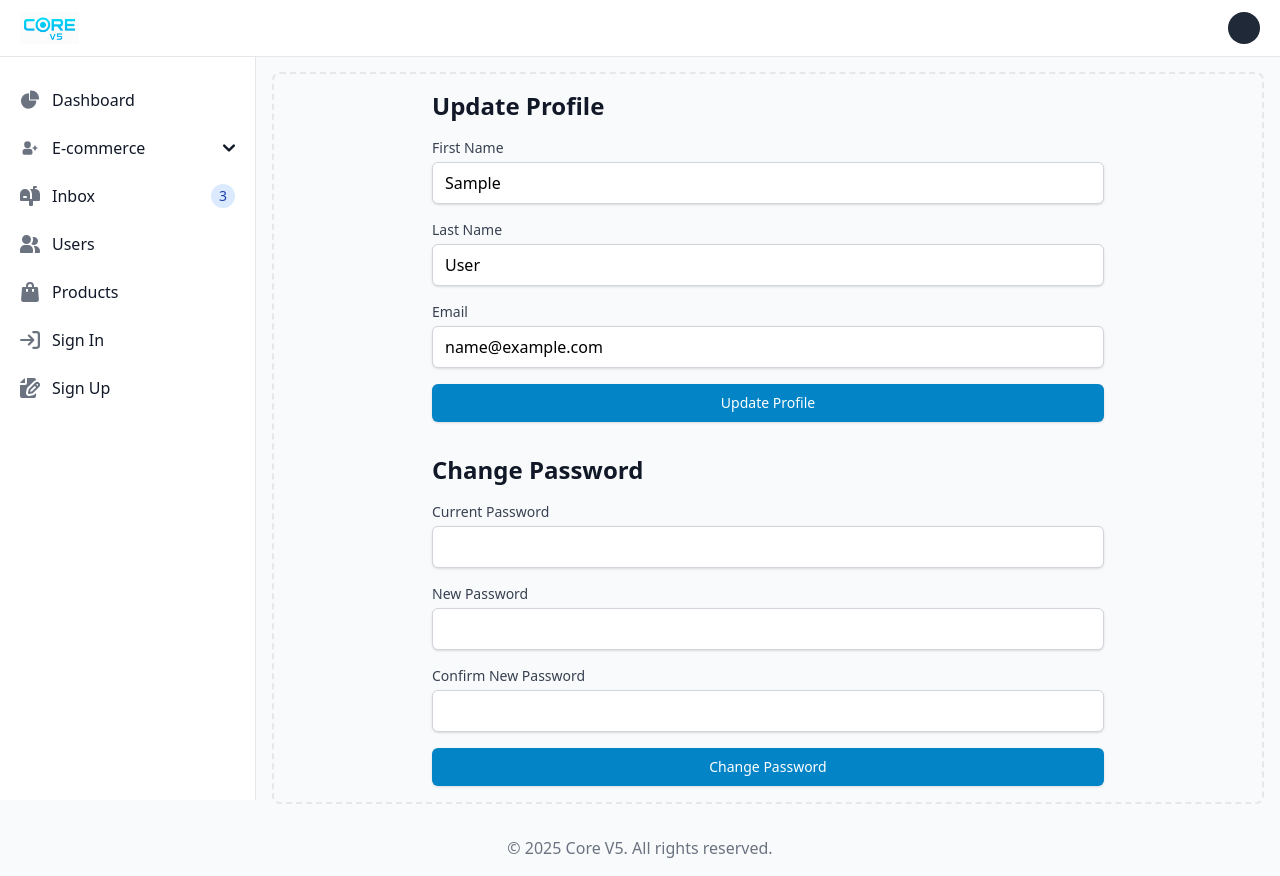
After one commit to akenore/core-v5, a Django app: page /settings/ in a window 1280 px wide. The commit adds this page. Run offline with Django 5.2, Linux system fonts and the light colour scheme; the visitor is signed in with stand-in values (Sample User, id 1); some libraries are stand-ins or nearby versions.

Commit message:
imporve UI for auth and dashboard API

```diff
--- /dev/null
+++ b/api/_auth/templates/_auth/settings.html
@@ -0,0 +1,87 @@
+{% extends 'ui/base.html' %}
+{% load i18n static %}
+{% block title %}{% trans 'Admin Dashboard' %}{% endblock %}
+
+{% block header %}
+{% include "ui/header.html" %}
+{% endblock header %}
+
+{% block sidebar %}
+   {% include 'ui/sidebar.html' %}
+{% endblock sidebar %}
+
+{% block content %}
+<div class="p-4 border-2 border-gray-200 border-dashed rounded-lg dark:border-gray-700 mt-14">
+    <div class="max-w-2xl mx-auto">
+        {% if messages %}
+        <div class="mb-4">
+            {% for message in messages %}
+            <div class="p-4 mb-4 text-sm rounded-lg {% if message.tags == 'success' %}bg-green-100 text-green-700{% else %}bg-red-100 text-red-700{% endif %}" role="alert">
+                {{ message }}
+            </div>
+            {% endfor %}
+        </div>
+        {% endif %}
+
+        <!-- User Information Update Form -->
+        <div class="mb-8">
+            <h2 class="text-2xl font-bold text-gray-900 dark:text-white mb-4">{% trans 'Update Profile' %}</h2>
+            <form method="post" class="space-y-4">
+                {% csrf_token %}
+                <input type="hidden" name="update_profile" value="1">
+                <div>
+                    <label for="id_first_name" class="block text-sm font-medium text-gray-700 dark:text-gray-300">{% trans 'First Name' %}</label>
+                    <input type="text" name="first_name" id="id_first_name" value="{{ user.first_name|default:'' }}"
+                        class="mt-1 block w-full rounded-md border-gray-300 shadow-sm focus:border-primary-500 focus:ring-primary-500 dark:bg-gray-700 dark:border-gray-600 dark:text-white">
+                </div>
+                <div>
+                    <label for="id_last_name" class="block text-sm font-medium text-gray-700 dark:text-gray-300">{% trans 'Last Name' %}</label>
+                    <input type="text" name="last_name" id="id_last_name" value="{{ user.last_name|default:'' }}"
+                        class="mt-1 block w-full rounded-md border-gray-300 shadow-sm focus:border-primary-500 focus:ring-primary-500 dark:bg-gray-700 dark:border-gray-600 dark:text-white">
+                </div>
+                <div>
+                    <label for="id_email" class="block text-sm font-medium text-gray-700 dark:text-gray-300">{% trans 'Email' %}</label>
+                    <input type="email" name="email" id="id_email" value="{{ user.email|default:'' }}"
+                        class="mt-1 block w-full rounded-md border-gray-300 shadow-sm focus:border-primary-500 focus:ring-primary-500 dark:bg-gray-700 dark:border-gray-600 dark:text-white">
+                </div>
+                <div>
+                    <button type="submit"
+                        class="w-full flex justify-center py-2 px-4 border border-transparent rounded-md shadow-sm text-sm font-medium text-white bg-primary-600 hover:bg-primary-700 focus:outline-none focus:ring-2 focus:ring-offset-2 focus:ring-primary-500">
+                        {% trans 'Update Profile' %}
+                    </button>
+                </div>
+            </form>
+        </div>
+
+        <!-- Password Change Form -->
+        <div>
+            <h2 class="text-2xl font-bold text-gray-900 dark:text-white mb-4">{% trans 'Change Password' %}</h2>
+            <form method="post" class="space-y-4">
+                {% csrf_token %}
+                <input type="hidden" name="change_password" value="1">
+                <div>
+                    <label for="id_old_password" class="block text-sm font-medium text-gray-700 dark:text-gray-300">{% trans 'Current Password' %}</label>
+                    <input type="password" name="old_password" id="id_old_password" required
+                        class="mt-1 block w-full rounded-md border-gray-300 shadow-sm focus:border-primary-500 focus:ring-primary-500 dark:bg-gray-700 dark:border-gray-600 dark:text-white">
+                </div>
+                <div>
+                    <label for="id_new_password1" class="block text-sm font-medium text-gray-700 dark:text-gray-300">{% trans 'New Password' %}</label>
+                    <input type="password" name="new_password1" id="id_new_password1" required
+                        class="mt-1 block w-full rounded-md border-gray-300 shadow-sm focus:border-primary-500 focus:ring-primary-500 dark:bg-gray-700 dark:border-gray-600 dark:text-white">
+                </div>
+                <div>
+                    <label for="id_new_password2" class="block text-sm font-medium text-gray-700 dark:text-gray-300">{% trans 'Confirm New Password' %}</label>
+                    <input type="password" name="new_password2" id="id_new_password2" required
+                        class="mt-1 block w-full rounded-md border-gray-300 shadow-sm focus:border-primary-500 focus:ring-primary-500 dark:bg-gray-700 dark:border-gray-600 dark:text-white">
+                </div>
+                <div>
+                    <button type="submit"
+                        class="w-full flex justify-center py-2 px-4 border border-transparent rounded-md shadow-sm text-sm font-medium text-white bg-primary-600 hover:bg-primary-700 focus:outline-none focus:ring-2 focus:ring-offset-2 focus:ring-primary-500">
+                        {% trans 'Change Password' %}
+                    </button>
+                </div>
+            </form>
+        </div>
+    </div>
+</div>
+{% endblock content %}
--- a/api/_auth/urls.py
+++ b/api/_auth/urls.py
@@ -1,16 +1,15 @@
 from django.urls import path
+from django.contrib.auth import views as auth_views
 from . import views
 
 app_name = '_auth'
 
 urlpatterns = [
-
-    path('auth/login/', views.LoginView.as_view(), name='login'),
-    path('auth/logout/', views.LogoutView.as_view(), name='logout'),
-    path('auth/password-change/', views.PasswordChangeView.as_view(), name='password_change'),
-    path('auth/password-change/done/', views.PasswordChangeDoneView.as_view(), name='password_change_done'),
-    path('auth/password-reset/', views.PasswordResetView.as_view(), name='password_reset'),
-    path('auth/password-reset/done/', views.PasswordResetDoneView.as_view(), name='password_reset_done'),
-    path('auth/reset/<uidb64>/<token>/', views.PasswordResetConfirmView.as_view(), name='password_reset_confirm'),
-    path('auth/reset/done/', views.PasswordResetCompleteView.as_view(), name='password_reset_complete'),
+    path('login/', views.LoginView.as_view(), name='login'),
+    path('logout/', auth_views.LogoutView.as_view(), name='logout'),
+    path('password_reset/', auth_views.PasswordResetView.as_view(), name='password_reset'),
+    path('password_reset/done/', auth_views.PasswordResetDoneView.as_view(), name='password_reset_done'),
+    path('reset/<uidb64>/<token>/', auth_views.PasswordResetConfirmView.as_view(), name='password_reset_confirm'),
+    path('reset/done/', auth_views.PasswordResetCompleteView.as_view(), name='password_reset_complete'),
+    path('settings/', views.SettingsView.as_view(), name='settings'),
 ]
--- a/api/_auth/views.py
+++ b/api/_auth/views.py
@@ -9,6 +9,13 @@ from django.contrib.auth.forms import (
     SetPasswordForm,
 )
 from django.urls import reverse_lazy
+from django.contrib.auth.decorators import login_required
+from django.contrib.auth.views import PasswordChangeView
+from django.contrib import messages
+from django.shortcuts import redirect
+from django.urls import reverse_lazy
+from django.utils.translation import gettext as _
+from django.contrib.auth import update_session_auth_hash
 
 class LoginView(auth_views.LoginView):
     template_name = '_auth/login.html'
@@ -50,3 +57,55 @@ class PasswordResetConfirmView(auth_views.PasswordResetConfirmView):
 
 class PasswordResetCompleteView(auth_views.PasswordResetCompleteView):
     template_name = '_auth/password_reset_complete.html'
+
+
+class SettingsView(LoginRequiredMixin, TemplateView):
+    template_name = '_auth/settings.html'
+
+    def get_context_data(self, **kwargs):
+        context = super().get_context_data(**kwargs)
+        context['user'] = self.request.user
+        return context
+
+    def post(self, request, *args, **kwargs):
+        if 'update_profile' in request.POST:
+            return self.update_profile(request)
+        elif 'change_password' in request.POST:
+            return self.change_password(request)
+        return self.get(request, *args, **kwargs)
+
+    def update_profile(self, request):
+        user = request.user
+        first_name = request.POST.get('first_name')
+        last_name = request.POST.get('last_name')
+        email = request.POST.get('email')
+
+        if first_name:
+            user.first_name = first_name
+        if last_name:
+            user.last_name = last_name
+        if email:
+            user.email = email
+
+        user.save()
+        messages.success(request, _('Profile updated successfully'))
+        return redirect('_auth:settings')
+
+    def change_password(self, request):
+        form = PasswordChangeForm(user=request.user, data=request.POST)
+        if form.is_valid():
+            form.save()
+            update_session_auth_hash(request, form.user)
+            messages.success(request, _('Password changed successfully'))
+            return redirect('_auth:settings')
+        else:
+            messages.error(request, _('Please correct the errors below.'))
+            return self.get(request, password_form=form)
+
+class CustomPasswordChangeView(PasswordChangeView):
+    template_name = '_auth/settings.html'
+    success_url = reverse_lazy('_auth:settings')
+
+    def form_valid(self, form):
+        messages.success(self.request, _('Password changed successfully'))
+        return super().form_valid(form)
--- a/api/api/templates/_admin/index.html
+++ b/api/api/templates/_admin/index.html
@@ -12,7 +12,6 @@
 
 
 {% block content %}
-   <div class="p-4 sm:ml-64">
       <div class="p-4 border-2 border-gray-200 border-dashed rounded-lg dark:border-gray-700 mt-14">
          <div class="grid grid-cols-3 gap-4 mb-4">
             <div class="flex items-center justify-center h-24 rounded-sm bg-gray-50 dark:bg-gray-800">
@@ -138,5 +137,4 @@
             </div>
          </div>
       </div>
-   </div>
 {% endblock content%}
--- a/api/api/templates/ui/base.html
+++ b/api/api/templates/ui/base.html
@@ -16,8 +16,10 @@
         {% block sidebar %}{% endblock sidebar %}
 
         <main class="flex-1">
-            {% block content %}
-            {% endblock content %}
+            <div class="p-4 sm:ml-64">
+                {% block content %}
+                {% endblock content %}
+            </div>
         </main>
     </div>
 
@@ -29,5 +31,9 @@
 
     {% block scripts %}{% endblock scripts %}
     <script src="https://cdn.jsdelivr.net/npm/flowbite@3.1.2/dist/flowbite.min.js"></script>
+    <script src="https://cdn.jsdelivr.net/npm/jdenticon@3.3.0/dist/jdenticon.min.js"
+            integrity="sha384-LfouGM03m83ArVtne1JPk926e3SGD0Tz8XHtW2OKGsgeBU/UfR0Fa8eX+UlwSSAZ"
+            crossorigin="anonymous">
+    </script>
 </body>
 </html>
--- a/api/api/templates/ui/header.html
+++ b/api/api/templates/ui/header.html
@@ -14,7 +14,7 @@
                               </path>
                          </svg>
                     </button>
-                    <a href="https://flowbite.com" class="flex ms-2 md:me-24">
+                    <a href="{% url 'api:index' %}" class="flex ms-2 md:me-24">
                          <img src="{{ SITE_LOGO }}" class="h-8 me-3" alt="{{ SITE_NAME }}" />
 
                     </a>
@@ -25,10 +25,8 @@
                               <button type="button"
                                    class="flex text-sm bg-gray-800 rounded-full focus:ring-4 focus:ring-gray-300 dark:focus:ring-gray-600"
                                    aria-expanded="false" data-dropdown-toggle="dropdown-user">
-                                   <span class="sr-only">Open user menu</span>
-                                   <img class="w-8 h-8 rounded-full"
-                                        src="https://flowbite.com/docs/images/people/profile-picture-5.jpg"
-                                        alt="user photo">
+                                   <span class="sr-only">{% trans 'Open user menu' %}</span>
+                                   <svg class="w-8 h-8 rounded-full" width="80" height="80" data-jdenticon-value="{{ user.username }}"></svg>
                               </button>
                          </div>
                          <div class="z-50 hidden my-4 text-base list-none bg-white divide-y divide-gray-100 rounded-sm shadow-sm dark:bg-gray-700 dark:divide-gray-600"
@@ -36,8 +34,8 @@
                               <div class="px-4 py-3" role="none">
                                    <p class="text-sm text-gray-900 dark:text-white" role="none">
 
-                                        {% if user.full_name %}
-                                             {{ user.full_name }}
+                                        {% if user.get_full_name %}
+                                             {{ user.get_full_name }}
                                         {% else %}
                                              {{ user.username }}
                                         {% endif %}
@@ -60,7 +58,7 @@
                                              role="menuitem">{% trans 'Dashboard' %}</a>
                                    </li>
                                    <li>
-                                        <a href="#"
+                                        <a href="{% url '_auth:settings' %}"
                                              class="block px-4 py-2 text-sm text-gray-700 hover:bg-gray-100 dark:text-gray-300 dark:hover:bg-gray-600 dark:hover:text-white"
                                              role="menuitem">{% trans 'Settings' %}</a>
                                    </li>
--- a/api/api/templates/ui/sidebar.html
+++ b/api/api/templates/ui/sidebar.html
@@ -6,7 +6,7 @@
      <div class="h-full px-3 pb-4 overflow-y-auto bg-white dark:bg-gray-800">
           <ul class="space-y-2 font-medium">
                <li>
-                    <a href="#"
+                    <a href="{% url 'api:index' %}"
                          class="flex items-center p-2 text-gray-900 rounded-lg dark:text-white hover:bg-gray-100 dark:hover:bg-gray-700 group">
                          <svg class="w-5 h-5 text-gray-500 transition duration-75 dark:text-gray-400 group-hover:text-gray-900 dark:group-hover:text-white"
                               aria-hidden="true" xmlns="http://www.w3.org/2000/svg" fill="currentColor"
@@ -16,22 +16,33 @@
                               <path
                                    d="M12.5 0c-.157 0-.311.01-.565.027A1 1 0 0 0 11 1.02V10h8.975a1 1 0 0 0 1-.935c.013-.188.028-.374.028-.565A8.51 8.51 0 0 0 12.5 0Z" />
                          </svg>
-                         <span class="ms-3">Dashboard</span>
+                         <span class="ms-3">{% trans 'Dashboard' %}</span>
                     </a>
                </li>
                <li>
-                    <a href="#"
-                         class="flex items-center p-2 text-gray-900 rounded-lg dark:text-white hover:bg-gray-100 dark:hover:bg-gray-700 group">
-                         <svg class="shrink-0 w-5 h-5 text-gray-500 transition duration-75 dark:text-gray-400 group-hover:text-gray-900 dark:group-hover:text-white"
-                              aria-hidden="true" xmlns="http://www.w3.org/2000/svg" fill="currentColor"
-                              viewBox="0 0 18 18">
-                              <path
-                                   d="M6.143 0H1.857A1.857 1.857 0 0 0 0 1.857v4.286C0 7.169.831 8 1.857 8h4.286A1.857 1.857 0 0 0 8 6.143V1.857A1.857 1.857 0 0 0 6.143 0Zm10 0h-4.286A1.857 1.857 0 0 0 10 1.857v4.286C10 7.169 10.831 8 11.857 8h4.286A1.857 1.857 0 0 0 18 6.143V1.857A1.857 1.857 0 0 0 16.143 0Zm-10 10H1.857A1.857 1.857 0 0 0 0 11.857v4.286C0 17.169.831 18 1.857 18h4.286A1.857 1.857 0 0 0 8 16.143v-4.286A1.857 1.857 0 0 0 6.143 10Zm10 0h-4.286A1.857 1.857 0 0 0 10 11.857v4.286c0 1.026.831 1.857 1.857 1.857h4.286A1.857 1.857 0 0 0 18 16.143v-4.286A1.857 1.857 0 0 0 16.143 10Z" />
+                    <button type="button" class="flex items-center w-full p-2 text-base text-gray-900 transition duration-75 rounded-lg group hover:bg-gray-100 dark:text-white dark:hover:bg-gray-700"
+                         aria-controls="dropdown-example" data-collapse-toggle="dropdown-example">
+                         <svg class="shrink-0 w-5 h-5 text-gray-500 transition duration-75 group-hover:text-gray-900 dark:text-gray-400 dark:group-hover:text-white"
+                              aria-hidden="true" xmlns="http://www.w3.org/2000/svg" fill="currentColor" viewBox="0 0 24 24">
+                              <path fill-rule="evenodd" d="M9 4a4 4 0 1 0 0 8 4 4 0 0 0 0-8Zm-2 9a4 4 0 0 0-4 4v1a2 2 0 0 0 2 2h8a2 2 0 0 0 2-2v-1a4 4 0 0 0-4-4H7Zm8-1a1 1 0 0 1 1-1h1v-1a1 1 0 1 1 2 0v1h1a1 1 0 1 1 0 2h-1v1a1 1 0 1 1-2 0v-1h-1a1 1 0 0 1-1-1Z" clip-rule="evenodd"/>
                          </svg>
-                         <span class="flex-1 ms-3 whitespace-nowrap">Kanban</span>
-                         <span
-                              class="inline-flex items-center justify-center px-2 ms-3 text-sm font-medium text-gray-800 bg-gray-100 rounded-full dark:bg-gray-700 dark:text-gray-300">Pro</span>
-                    </a>
+
+                         <span class="flex-1 ms-3 text-left rtl:text-right whitespace-nowrap">E-commerce</span>
+                         <svg class="w-3 h-3" aria-hidden="true" xmlns="http://www.w3.org/2000/svg" fill="none" viewBox="0 0 10 6">
+                            <path stroke="currentColor" stroke-linecap="round" stroke-linejoin="round" stroke-width="2" d="m1 1 4 4 4-4"/>
+                         </svg>
+                   </button>
+                   <ul id="dropdown-example" class="hidden py-2 space-y-2">
+                         <li>
+                            <a href="#" class="flex items-center w-full p-2 text-gray-900 transition duration-75 rounded-lg pl-11 group hover:bg-gray-100 dark:text-white dark:hover:bg-gray-700">Products</a>
+                         </li>
+                         <li>
+                            <a href="#" class="flex items-center w-full p-2 text-gray-900 transition duration-75 rounded-lg pl-11 group hover:bg-gray-100 dark:text-white dark:hover:bg-gray-700">Billing</a>
+                         </li>
+                         <li>
+                            <a href="#" class="flex items-center w-full p-2 text-gray-900 transition duration-75 rounded-lg pl-11 group hover:bg-gray-100 dark:text-white dark:hover:bg-gray-700">Invoice</a>
+                         </li>
+                   </ul>
                </li>
                <li>
                     <a href="#"
--- a/api/config/settings.py
+++ b/api/config/settings.py
@@ -14,7 +14,7 @@ BASE_DIR = Path(__file__).resolve().parent.parent
 
 SECRET_KEY = config('SECRET_KEY')
 DEBUG = config('DEBUG', cast=bool)
-SITE_NAME = config('SITE_NAME')
+SITE_NAME = config('SITE_NAME' , default='Core V5')
 SITE_LOGO = config('SITE_LOGO', default='/static/logo/light-logo.png')
 
 if DEBUG:
--- a/api/static/src/output.css
+++ b/api/static/src/output.css
@@ -1037,6 +1037,9 @@
   .me-3 {
     margin-inline-end: calc(var(--spacing) * 3);
   }
+  .mt-1 {
+    margin-top: calc(var(--spacing) * 1);
+  }
   .mt-2 {
     margin-top: calc(var(--spacing) * 2);
   }
@@ -1810,6 +1813,13 @@
       margin-block-end: calc(calc(var(--spacing) * 2) * calc(1 - var(--tw-space-y-reverse)));
     }
   }
+  .space-y-4 {
+    :where(& > :not(:last-child)) {
+      --tw-space-y-reverse: 0;
+      margin-block-start: calc(calc(var(--spacing) * 4) * var(--tw-space-y-reverse));
+      margin-block-end: calc(calc(var(--spacing) * 4) * calc(1 - var(--tw-space-y-reverse)));
+    }
+  }
   .space-y-6 {
     :where(& > :not(:last-child)) {
       --tw-space-y-reverse: 0;
@@ -2162,11 +2172,17 @@
       background-color: color-mix(in oklab, var(--color-gray-900) 50%, transparent);
     }
   }
+  .bg-green-100 {
+    background-color: var(--color-green-100);
+  }
   .bg-primary-600 {
     background-color: var(--color-primary-600);
   }
   .bg-red-50 {
     background-color: var(--color-red-50);
+  }
+  .bg-red-100 {
+    background-color: var(--color-red-100);
   }
   .bg-transparent {
     background-color: transparent;
@@ -2321,6 +2337,9 @@
   .pb-4 {
     padding-bottom: calc(var(--spacing) * 4);
   }
+  .pl-11 {
+    padding-left: calc(var(--spacing) * 11);
+  }
   .datatable-empty {
     .datatable-wrapper .datatable-table & {
       text-align: center;
@@ -2328,6 +2347,9 @@
   }
   .text-center {
     text-align: center;
+  }
+  .text-left {
+    text-align: left;
   }
   .text-2xl {
     font-size: var(--text-2xl);
@@ -2500,6 +2522,9 @@
   .text-gray-900 {
     color: var(--color-gray-900);
   }
+  .text-green-700 {
+    color: var(--color-green-700);
+  }
   .text-primary-600 {
     color: var(--color-primary-600);
   }
@@ -2823,6 +2848,11 @@
       :where(& > :not(:last-child)) {
         --tw-space-x-reverse: 1;
       }
+    }
+  }
+  .rtl\:text-right {
+    &:where(:dir(rtl), [dir="rtl"], [dir="rtl"] *) {
+      text-align: right;
     }
   }
   .dark\:divide-gray-600 {
```
Also changed, not shown: api/api/settings.py (deleted, +0 -19 lines).
